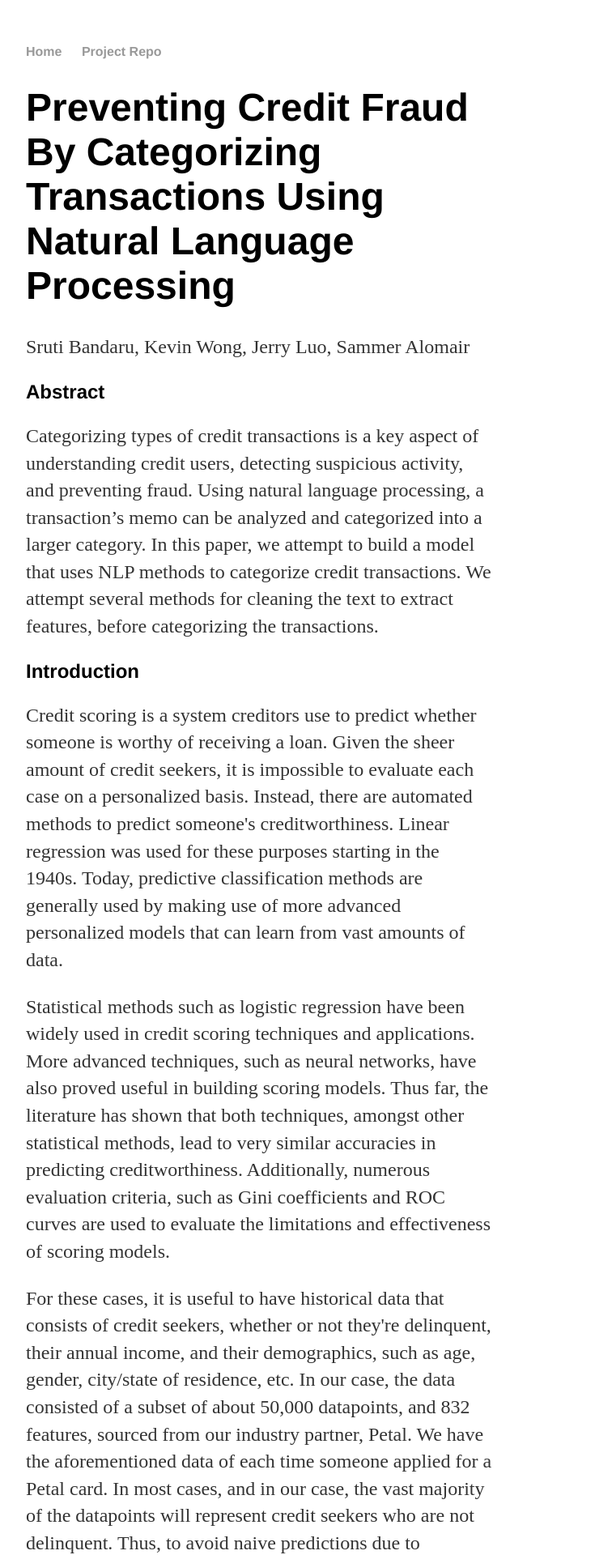
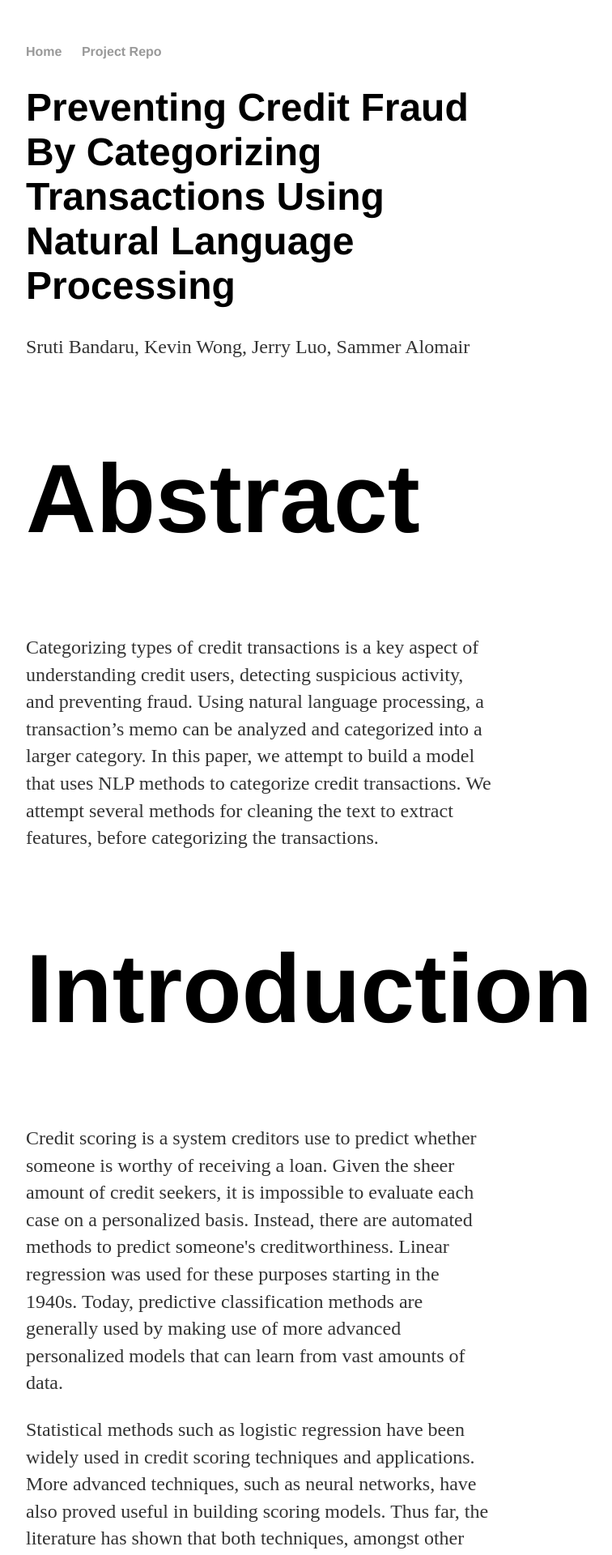
Before and after one commit to kkw002/kkw002.github.io, a Jekyll site: the page built from index.html, in a window 1280 px wide. Shown: the top 1920 px of the page at 81% size, without its empty margins (320-1076 px from the left). Built offline with Jekyll 4.4.1, drawn with Linux system fonts in a browser that asks for light colours.

Commit message:
Update main.css

```diff
--- a/css/main.css
+++ b/css/main.css
@@ -24,7 +24,7 @@ h1 {
     font-family:'Helvetica', 'Arial', 'Sans-Serif';
 }
 h2{
-    font-size: 1.5em;
+    font-size: 7.5em;
     font-family:'Helvetica', 'Arial', 'Sans-Serif';
 }
 p {
```
